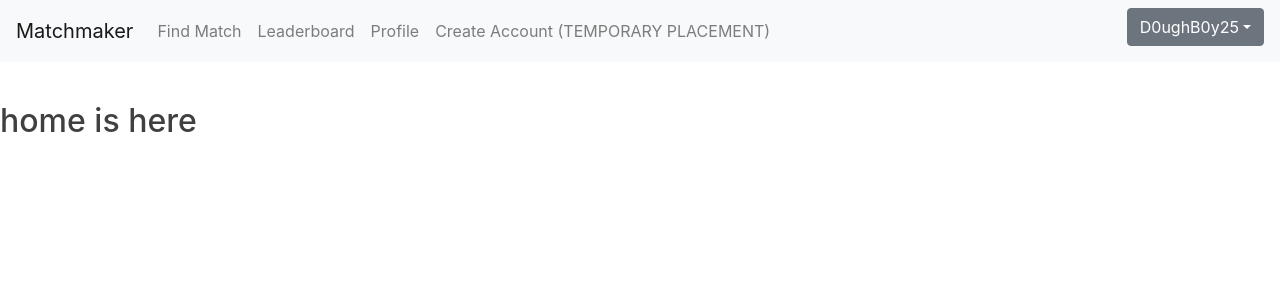
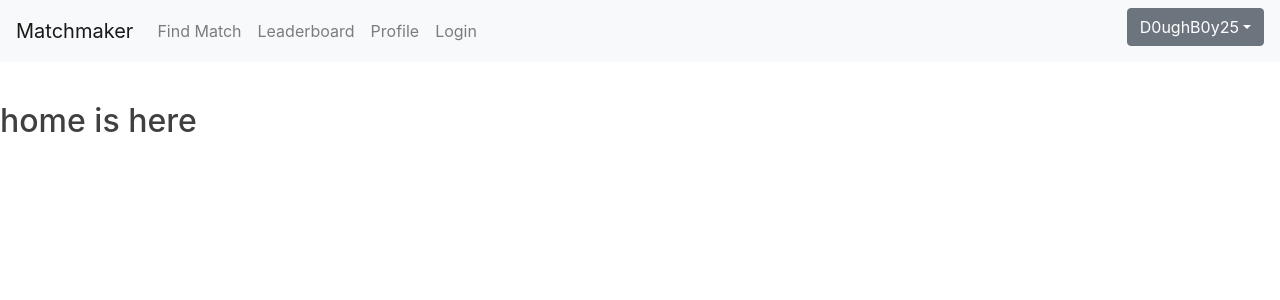
Before and after one commit to dnguyen3031/Matchmaker, a React (Create React App) app: page / in a window 1280 px wide. Shown: the top 300 px of the page. Built offline with nearby package versions, Linux system fonts and the light colour scheme.

Commit message:
Update CustomNavbar.js

```diff
--- a/src/CustomNavbar.js
+++ b/src/CustomNavbar.js
@@ -11,7 +11,7 @@ function CustomNavbar() {
                <Nav.Link href="/matchmaking">Find Match</Nav.Link>
                <Nav.Link href="/leaderboard">Leaderboard</Nav.Link>
                <Nav.Link href="/profile">Profile</Nav.Link>
-               <Nav.Link href="/create-account">Create Account (TEMPORARY PLACEMENT)</Nav.Link>
+               <Nav.Link href="/login">Login</Nav.Link>
             </Nav>
 
             <DropdownButton variant="secondary" menuAlign="right" title="D0ughB0y25" id="dropdown-menu-align-right">
```
